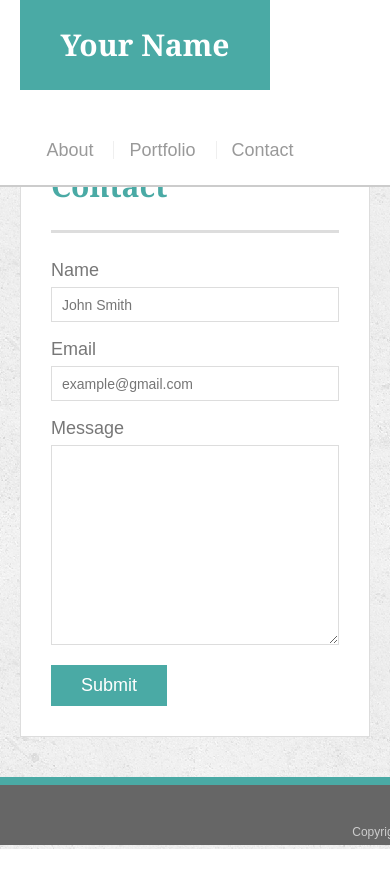
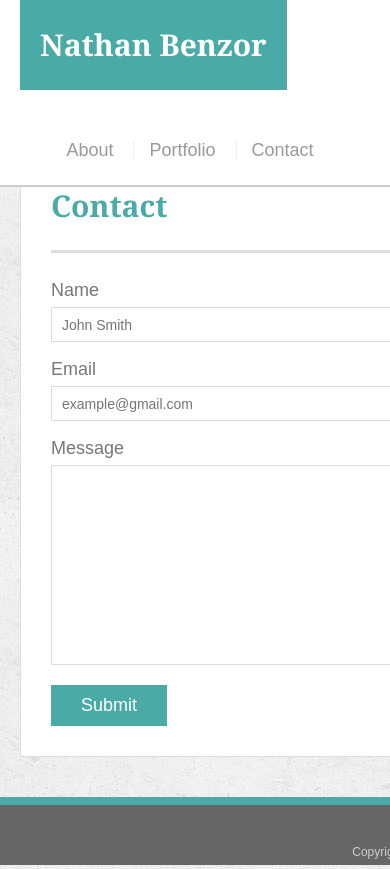
Before and after one commit to n8benzor/Responsive-Portfolio, a plain HTML site: page contact.html in a window 390 px wide. Shown: the top 869 px of the page. Drawn offline with Linux system fonts and the light colour scheme.

Commit message:
updated witht the 980px responsive design

```diff
--- a/assets/css/style.css
+++ b/assets/css/style.css
@@ -396,7 +396,7 @@ ul {
 
   #logo {
     float: left;
-    width: 250px;
+    width: auto;
     height: 90px;
     font-family: Georgia, Times, "Times New Roman", serif;
     font-size: 30px;
@@ -406,20 +406,24 @@ ul {
     text-align: center;
     text-decoration: none;
     background: #4aaaa5;
+    padding-left: 20px;
+    padding-right: 20px;
+    margin-left: 20px;
   }
 
   nav {
     float: right;
     margin-top: 25px;
+    margin-right: 20px;
   }
   #main-container {
-    padding-top: 130px;
+    padding-top: 150px;
     min-height: calc(100vh - 70px);
   }
 
   .main-section {
     float: left;
-    width: 100%;
+    width: 700px;
     max-width: 980px;
     padding: 30px;
     margin: 0 0 40px;
--- a/contact.html
+++ b/contact.html
@@ -12,7 +12,7 @@
 
   <header id="masthead">
     <div class="container">
-      <a href="index.html" id="logo">Your Name</a>
+      <a href="index.html" id="logo">Nathan Benzor</a>
       <nav>
         <a href="index.html">About</a>
         <a href="portfolio.html">Portfolio</a>
```
Also changed, not shown: portfolio.html (+1 -1 lines).
